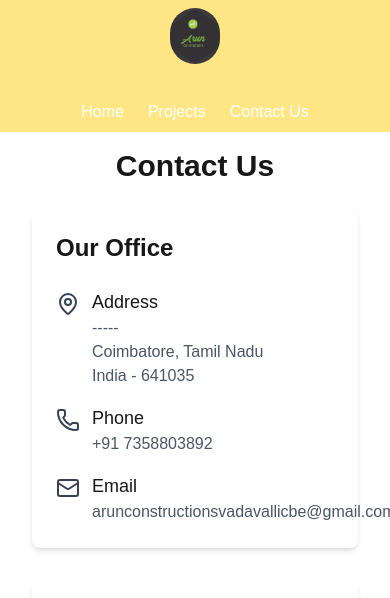
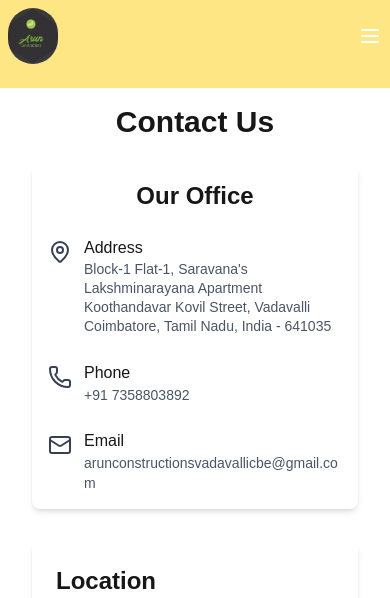
Before and after one commit to digitalservice-001/Arun-constructions, a Next.js app: page /contact-us in a window 390 px wide. Shown: the top 598 px of the page. Built offline with nearby package versions, Linux system fonts and the light colour scheme.

Commit message:
add mobile responsive

```diff
--- a/src/app/contact-us/page.jsx
+++ b/src/app/contact-us/page.jsx
@@ -52,37 +52,52 @@
             {/* Left Column - Address and Map */}
             <div className="space-y-8">
               {/* Address Information */}
-              <div className="bg-white p-6 rounded-lg shadow-md">
-                <h2 className="text-2xl font-semibold mb-6">Our Office</h2>
-                <div className="space-y-4">
+              <div className="bg-white p-4 sm:p-6 rounded-lg shadow-md w-full max-w-xl mx-auto">
+                <h2 className="text-2xl font-semibold mb-6 text-center sm:text-left">
+                  Our Office
+                </h2>
+                <div className="space-y-6">
+                  {/* Address */}
                   <div className="flex items-start">
                     <MapPin className="h-6 w-6 text-gray-700 mr-3 mt-1 shrink-0" />
                     <div>
-                      <h3 className="font-medium text-lg">Address</h3>
-                      <p className="text-gray-600">
-                        -----
+                      <h3 className="font-medium text-base sm:text-lg">
+                        Address
+                      </h3>
+                      <p className="text-gray-600 text-sm sm:text-base leading-snug">
+                        Block-1 Flat-1, Saravana's Lakshminarayana Apartment
                         <br />
-                        Coimbatore, Tamil Nadu
+                        Koothandavar Kovil Street, Vadavalli
                         <br />
-                        India - 641035
+                        Coimbatore, Tamil Nadu, India - 641035
                       </p>
                     </div>
                   </div>
 
+                  {/* Phone */}
                   <div className="flex items-start">
                     <Phone className="h-6 w-6 text-gray-700 mr-3 mt-1 shrink-0" />
                     <div>
-                      <h3 className="font-medium text-lg">Phone</h3>
-                      <p className="text-gray-600">+91 7358803892</p>
+                      <h3 className="font-medium text-base sm:text-lg">
+                        Phone
+                      </h3>
+                      <p className="text-gray-600 text-sm sm:text-base">
+                        +91 7358803892
+                      </p>
                     </div>
                   </div>
 
+                  {/* Email */}
                   <div className="flex items-start">
                     <Mail className="h-6 w-6 text-gray-700 mr-3 mt-1 shrink-0" />
-                    <div>
-                      <h3 className="font-medium text-lg">Email</h3>
-                      <p className="text-gray-600">
-                        arunconstructionsvadavallicbe@gmail.com{" "}
+                    <div className="min-w-0">
+                      {" "}
+                      {/* allows inner content to wrap correctly */}
+                      <h3 className="font-medium text-base sm:text-lg">
+                        Email
+                      </h3>
+                      <p className="text-gray-600 text-sm sm:text-base break-words">
+                        arunconstructionsvadavallicbe@gmail.com
                       </p>
                     </div>
                   </div>
--- a/src/components/Footer.jsx
+++ b/src/components/Footer.jsx
@@ -7,53 +7,58 @@
 
 function Footer() {
   const pathname = usePathname();
-  console.log(pathname, "path-----");
+
   return (
-    <div className="primary-bg text-white p-4 mt-8  w-full">
-      <div className="grid grid-cols-1 md:grid-cols-2 gap-4 container mx-auto">
-        <div className="flex flex-col items-center justify-start">
-          <div className="flex flex-col items-start space-y-2">
+    <div className="primary-bg text-white p-6 mt-8 w-full">
+      <div className="container mx-auto grid grid-cols-1 md:grid-cols-2 gap-6">
+        {/* Quick Links */}
+        <div className="flex flex-col items-start space-y-4">
           <h3 className="text-lg font-bold">Quick Links</h3>
-
           {pathname !== "/" && (
             <Link href="/" className="hover:text-gray-300 transition">
               Home
             </Link>
           )}
-
           <Link href="/projects" className="hover:text-gray-300 transition">
             Projects
           </Link>
-
           <Link href="/contact-us" className="hover:text-gray-300 transition">
             Contact Us
           </Link>
         </div>
+
+        {/* Contact Info */}
+        <div className="flex flex-col space-y-4">
+          <h3 className="text-lg font-bold">Contact Info</h3>
+          <div className="flex items-start">
+            <Mail className="mr-3 mt-1" />
+            <Link
+              href="mailto:arunconstructionsvadavallicbe@gmail.com"
+              className="hover:text-gray-300 transition break-all"
+            >
+              arunconstructionsvadavallicbe@gmail.com
+            </Link>
           </div>
-
-        <div className="flex flex-col items-center md:flex-row justify-between space-y-4 md:space-y-0 md:space-x-8">
-          <div className="flex flex-col items-start space-y-2">
-            <h3 className="text-lg font-bold">Contact Info</h3>
-            <span>
-              <Mail className="inline mr-2" />
-              <Link href={"mailto:arunconstructionsvadavallicbe@gmail.com"}>arunconstructionsvadavallicbe@gmail.com</Link>
-            </span>
-            <span>
-              <Phone className="inline mr-2" />
-              <Link href="tel:+917358803892">+91 7358803892</Link>
-            </span>
-            <span className="flex  items-center md:flex space-x-2">
-              <MapPin className="inline mr-2" />
-              <p>
-                Block-1 Flat-1 Saravana's Lakshminarayana Apartment,Koothandavar
-                Kovil Street, Vadavalli, Coimbatore-641041
+          <div className="flex items-start">
+            <Phone className="mr-3 mt-1" />
+            <Link href="tel:+917358803892" className="hover:text-gray-300 transition">
+              +91 7358803892
+            </Link>
+          </div>
+          <div className="flex items-start">
+            <MapPin className="mr-3 mt-1 flex-shrink-0" />
+            <p className="text-sm leading-snug">
+              Block-1 Flat-1, Saravana's Lakshminarayana Apartment,<br />
+              Koothandavar Kovil Street, Vadavalli,<br />
+              Coimbatore - 641041
             </p>
-            </span>
           </div>
         </div>
       </div>
-      <div className="container mx-auto flex flex-col items-center space-y-4 border-t border-gray-300 pt-4">
-        <p className="text-center">© 2025 MyApp. All rights reserved.</p>
+
+      {/* Footer Bottom */}
+      <div className="container mx-auto mt-6 pt-4 border-t border-gray-300 text-center text-sm">
+        <p>© 2025 MyApp. All rights reserved.</p>
       </div>
     </div>
   );
--- a/src/components/Nav.jsx
+++ b/src/components/Nav.jsx
@@ -1,14 +1,21 @@
-import Image from 'next/image'
-import Link from 'next/link'
-import { usePathname } from 'next/navigation'
-import React from 'react'
+"use client";
+
+import Image from "next/image";
+import Link from "next/link";
+import { usePathname } from "next/navigation";
+import React, { useState } from "react";
 
 export default function Nav() {
-    const path=usePathname()
+  const path = usePathname();
+  const [isMenuOpen, setIsMenuOpen] = useState(false);
+
+  const toggleMenu = () => setIsMenuOpen(!isMenuOpen);
+
   return (
     <div className="primary-bg text-white p-2 md:px-8 mb-0">
-            <div className="container mx-auto flex flex-col md:flex-row justify-between items-center space-y-9 md:space-y-0 md:space-x-8">
-                <div className="space-x-2 flex items-center mx-auto md:mx-0">
+      <div className="container mx-auto flex flex-col md:flex-row justify-between items-center space-y-4 md:space-y-0 md:space-x-8">
+        {/* Logo */}
+        <div className="space-x-2 flex items-center justify-between w-full md:w-auto">
           <Image
             src="/brand.jpg"
             alt="Logo"
@@ -16,20 +23,92 @@
             height={50}
             className="rounded-full"
           />
+
+          {/* Hamburger (Mobile only) */}
+          <button
+            onClick={toggleMenu}
+            className="md:hidden text-white focus:outline-none"
+          >
+            {isMenuOpen ? (
+              // Close Icon (X)
+              <svg
+                xmlns="http://www.w3.org/2000/svg"
+                fill="none"
+                viewBox="0 0 24 24"
+                strokeWidth={2}
+                stroke="currentColor"
+                className="w-6 h-6"
+              >
+                <path
+                  strokeLinecap="round"
+                  strokeLinejoin="round"
+                  d="M6 18L18 6M6 6l12 12"
+                />
+              </svg>
+            ) : (
+              // Hamburger Icon
+              <svg
+                xmlns="http://www.w3.org/2000/svg"
+                fill="none"
+                viewBox="0 0 24 24"
+                strokeWidth={2}
+                stroke="currentColor"
+                className="w-6 h-6"
+              >
+                <path
+                  strokeLinecap="round"
+                  strokeLinejoin="round"
+                  d="M4 6h16M4 12h16M4 18h16"
+                />
+              </svg>
+            )}
+          </button>
         </div>
 
-                {/* Navigation Links */}
-                <nav className="flex space-x-6">
-                    {path !== '/' &&
-                        <Link href="/" className="hover:text-white transition">Home</Link>
-                        // <Link href="/" className="hover:text-gray-300 transition">Home</Link>
+        {/* Desktop Navigation */}
+        <nav className="hidden md:flex space-x-6">
+          {path !== "/" && (
+            <Link href="/" className="hover:text-white transition">
+              Home
+            </Link>
+          )}
+          <Link href="/projects" className="hover:text-gray-300 transition">
+            Projects
+          </Link>
+          <Link href="/contact-us" className="hover:text-gray-300 transition">
+            Contact Us
+          </Link>
+        </nav>
 
-                    }
-                    <Link href="/projects" className="hover:text-gray-300 transition">Projects</Link>
-                    <Link href="/contact-us" className="hover:text-gray-300 transition">Contact Us</Link>
-                </nav>
+        {/* Mobile Navigation Dropdown */}
+        {isMenuOpen && (
+          <div className="md:hidden w-full flex flex-col items-start mt-4 space-y-3">
+            {path !== "/" && (
+              <Link
+                href="/"
+                onClick={() => setIsMenuOpen(false)}
+                className="hover:text-white transition"
+              >
+                Home
+              </Link>
+            )}
+            <Link
+              href="/projects"
+              onClick={() => setIsMenuOpen(false)}
+              className="hover:text-gray-300 transition"
+            >
+              Projects
+            </Link>
+            <Link
+              href="/contact-us"
+              onClick={() => setIsMenuOpen(false)}
+              className="hover:text-gray-300 transition"
+            >
+              Contact Us
+            </Link>
+          </div>
+        )}
       </div>
     </div>
-
-    )
+  );
 }
```
Lines whose indentation alone changed are shown as unchanged.
